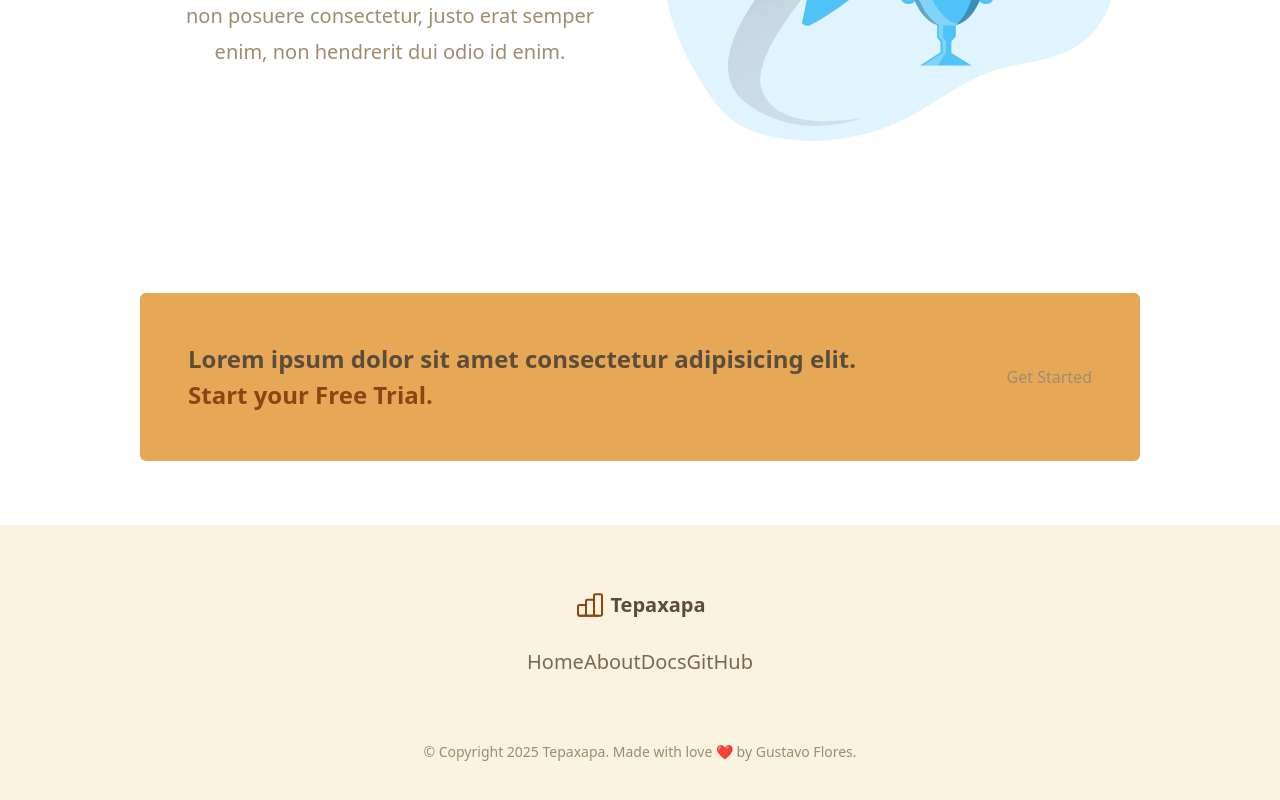
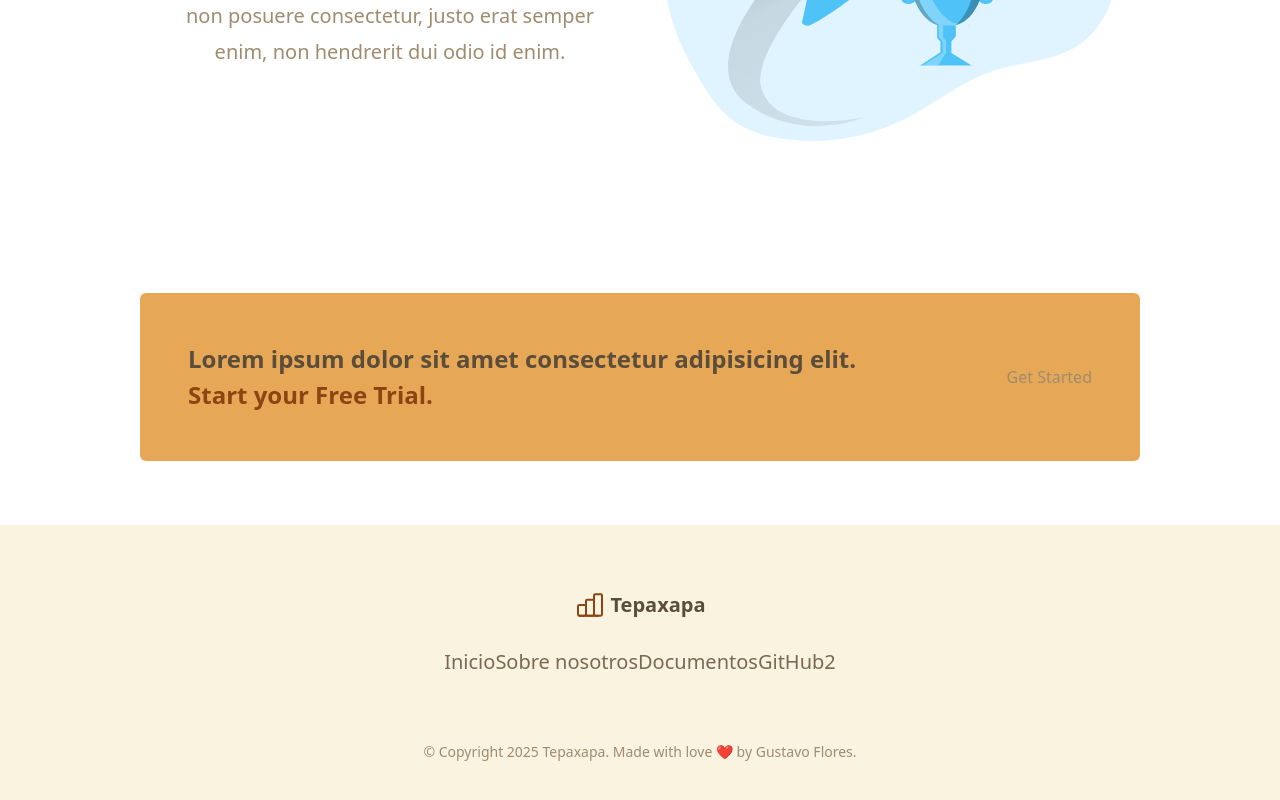
Before and after one commit to F10S4NT/react-landing, a Next.js app: page / in a window 1280 px wide. Shown: the part 2881-3681 px from the top of the page. Built offline with nearby package versions, Linux system fonts and the light colour scheme.

Commit message:
se cambiaron los iconos del footer de redes sociales

```diff
--- a/src/templates/Footer.tsx
+++ b/src/templates/Footer.tsx
@@ -12,39 +12,21 @@ const Footer = () => (
         logo={<Logo />}
         iconList={
           <>
-            <Link href="/">
+            <Link href="https://github.com/F10S4NT">
               <svg viewBox="0 0 24 24" xmlns="http://www.w3.org/2000/svg">
                 <path d="M12 .297c-6.63 0-12 5.373-12 12 0 5.303 3.438 9.8 8.205 11.385.6.113.82-.258.82-.577 0-.285-.01-1.04-.015-2.04-3.338.724-4.042-1.61-4.042-1.61C4.422 18.07 3.633 17.7 3.633 17.7c-1.087-.744.084-.729.084-.729 1.205.084 1.838 1.236 1.838 1.236 1.07 1.835 2.809 1.305 3.495.998.108-.776.417-1.305.76-1.605-2.665-.3-5.466-1.332-5.466-5.93 0-1.31.465-2.38 1.235-3.22-.135-.303-.54-1.523.105-3.176 0 0 1.005-.322 3.3 1.23.96-.267 1.98-.399 3-.405 1.02.006 2.04.138 3 .405 2.28-1.552 3.285-1.23 3.285-1.23.645 1.653.24 2.873.12 3.176.765.84 1.23 1.91 1.23 3.22 0 4.61-2.805 5.625-5.475 5.92.42.36.81 1.096.81 2.22 0 1.606-.015 2.896-.015 3.286 0 .315.21.69.825.57C20.565 22.092 24 17.592 24 12.297c0-6.627-5.373-12-12-12" />
               </svg>
             </Link>
 
-            <Link href="/">
+            <Link href="https://www.facebook.com/Tepaxapa">
               <svg viewBox="0 0 24 24" xmlns="http://www.w3.org/2000/svg">
                 <path d="M23.998 12c0-6.628-5.372-12-11.999-12C5.372 0 0 5.372 0 12c0 5.988 4.388 10.952 10.124 11.852v-8.384H7.078v-3.469h3.046V9.356c0-3.008 1.792-4.669 4.532-4.669 1.313 0 2.686.234 2.686.234v2.953H15.83c-1.49 0-1.955.925-1.955 1.874V12h3.328l-.532 3.469h-2.796v8.384c5.736-.9 10.124-5.864 10.124-11.853z" />
               </svg>
             </Link>
 
-            <Link href="/">
-              <svg viewBox="0 0 24 24" xmlns="http://www.w3.org/2000/svg">
-                <path d="M23.954 4.569a10 10 0 01-2.825.775 4.958 4.958 0 002.163-2.723c-.951.555-2.005.959-3.127 1.184a4.92 4.92 0 00-8.384 4.482C7.691 8.094 4.066 6.13 1.64 3.161a4.822 4.822 0 00-.666 2.475c0 1.71.87 3.213 2.188 4.096a4.904 4.904 0 01-2.228-.616v.061a4.923 4.923 0 003.946 4.827 4.996 4.996 0 01-2.212.085 4.937 4.937 0 004.604 3.417 9.868 9.868 0 01-6.102 2.105c-.39 0-.779-.023-1.17-.067a13.995 13.995 0 007.557 2.209c9.054 0 13.999-7.496 13.999-13.986 0-.209 0-.42-.015-.63a9.936 9.936 0 002.46-2.548l-.047-.02z" />
-              </svg>
-            </Link>
-
-            <Link href="/">
+            <Link href="https://www.youtube.com/Tepaxapa">
               <svg xmlns="http://www.w3.org/2000/svg" viewBox="0 0 24 24">
                 <path d="M23.495 6.205a3.007 3.007 0 00-2.088-2.088c-1.87-.501-9.396-.501-9.396-.501s-7.507-.01-9.396.501A3.007 3.007 0 00.527 6.205a31.247 31.247 0 00-.522 5.805 31.247 31.247 0 00.522 5.783 3.007 3.007 0 002.088 2.088c1.868.502 9.396.502 9.396.502s7.506 0 9.396-.502a3.007 3.007 0 002.088-2.088 31.247 31.247 0 00.5-5.783 31.247 31.247 0 00-.5-5.805zM9.609 15.601V8.408l6.264 3.602z" />
-              </svg>
-            </Link>
-
-            <Link href="/">
-              <svg viewBox="0 0 24 24" xmlns="http://www.w3.org/2000/svg">
-                <path d="M20.447 20.452h-3.554v-5.569c0-1.328-.027-3.037-1.852-3.037-1.853 0-2.136 1.445-2.136 2.939v5.667H9.351V9h3.414v1.561h.046c.477-.9 1.637-1.85 3.37-1.85 3.601 0 4.267 2.37 4.267 5.455v6.286zM5.337 7.433a2.062 2.062 0 01-2.063-2.065 2.064 2.064 0 112.063 2.065zm1.782 13.019H3.555V9h3.564v11.452zM22.225 0H1.771C.792 0 0 .774 0 1.729v20.542C0 23.227.792 24 1.771 24h20.451C23.2 24 24 23.227 24 22.271V1.729C24 .774 23.2 0 22.222 0h.003z" />
-              </svg>
-            </Link>
-
-            <Link href="/">
-              <svg viewBox="0 0 24 24" xmlns="http://www.w3.org/2000/svg">
-                <path d="M11.585 5.267c1.834 0 3.558.811 4.824 2.08v.004c0-.609.41-1.068.979-1.068h.145c.891 0 1.073.842 1.073 1.109l.005 9.475c-.063.621.64.941 1.029.543 1.521-1.564 3.342-8.038-.946-11.79-3.996-3.497-9.357-2.921-12.209-.955-3.031 2.091-4.971 6.718-3.086 11.064 2.054 4.74 7.931 6.152 11.424 4.744 1.769-.715 2.586 1.676.749 2.457-2.776 1.184-10.502 1.064-14.11-5.188C-.977 13.521-.847 6.093 5.62 2.245 10.567-.698 17.09.117 21.022 4.224c4.111 4.294 3.872 12.334-.139 15.461-1.816 1.42-4.516.037-4.498-2.031l-.019-.678c-1.265 1.256-2.948 1.988-4.782 1.988-3.625 0-6.813-3.189-6.813-6.812 0-3.659 3.189-6.885 6.814-6.885zm4.561 6.623c-.137-2.653-2.106-4.249-4.484-4.249h-.09c-2.745 0-4.268 2.159-4.268 4.61 0 2.747 1.842 4.481 4.256 4.481 2.693 0 4.464-1.973 4.592-4.306l-.006-.536z" />
               </svg>
             </Link>
 
@@ -57,17 +39,17 @@ const Footer = () => (
         }
       >
         <li>
-          <Link href="/">Home</Link>
+          <Link href="/">Inicio</Link>
         </li>
         <li>
-          <Link href="/">About</Link>
+          <Link href="/">Sobre nosotros</Link>
         </li>
         <li>
-          <Link href="/">Docs</Link>
+          <Link href="/">Documentos</Link>
         </li>
         <li>
-          <Link href="https://github.com/ixartz/Next-JS-Landing-Page-Starter-Template">
-            GitHub
+          <Link href="https://github.com/F10S4NT">
+            GitHub2
           </Link>
         </li>
       </CenteredFooter>
```
